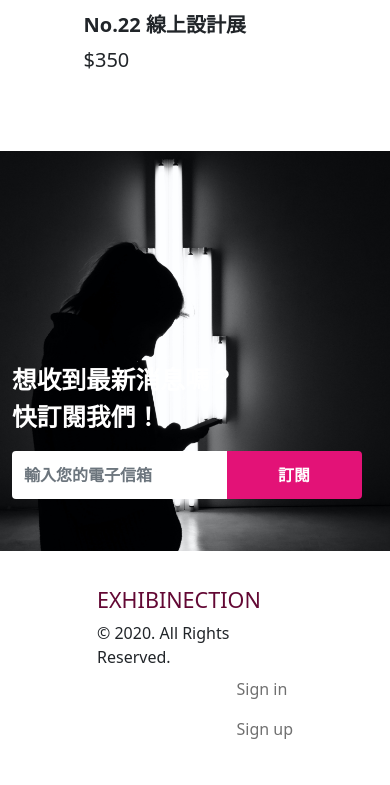
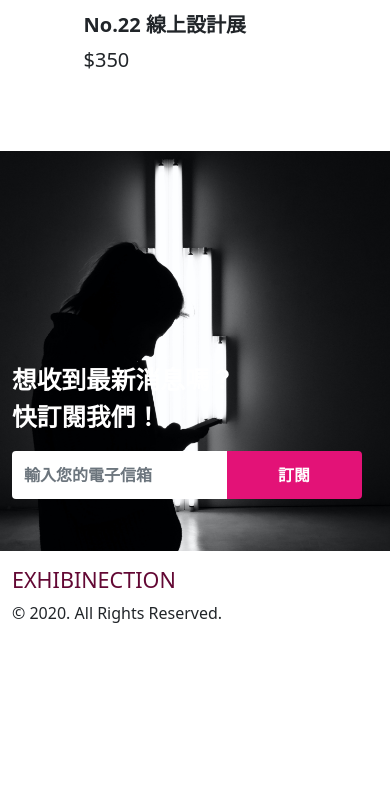
Before and after one commit to JIMHWANG/Taipei-Art-Exhibition-layout, a plain HTML site: page index.html in a window 390 px wide. Shown: the part 5611-6396 px from the top of the page. After the commit the page ends 6244 px from the top, so only its background shows below. Drawn offline with Linux system fonts and the light colour scheme.

Commit message:
Update 2022-10-17T13:35:06.202Z

```diff
--- a/index.html
+++ b/index.html
@@ -240,12 +240,12 @@
   </div>
 </div>
 
-    <footer class="footer px-20">
-      <nav class="navbar navbar-expand-lg py-8 navbar-light bg-white">
+    <footer class="footer px-md-20">
+      <nav class="navbar navbar-expand-lg py-md-8 navbar-light bg-white">
         <div class="container-fluid">
           <a class="navbar-brand fs-4 text-purple" href="#">EXHIBINECTION</a>
           <span>© 2020. All Rights Reserved.</span>
-          <div class="d-flex ms-auto text-light-dark">
+          <div class="d-flex ms-auto text-light-dark d-md-flex d-none">
             <ul class="navbar-nav me-auto mb-2 mb-lg-0 ">
               <li class="nav-item ">
                 <a class="nav-link" href="#">Sign in</a>
```
